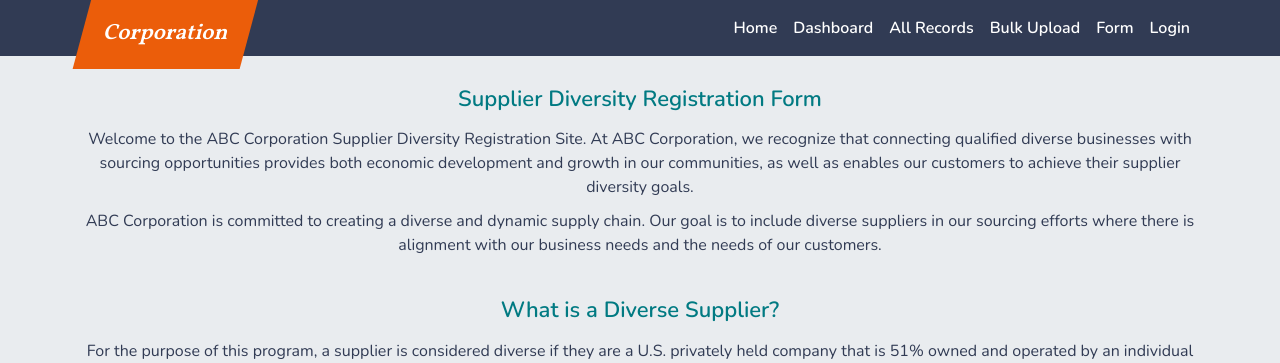
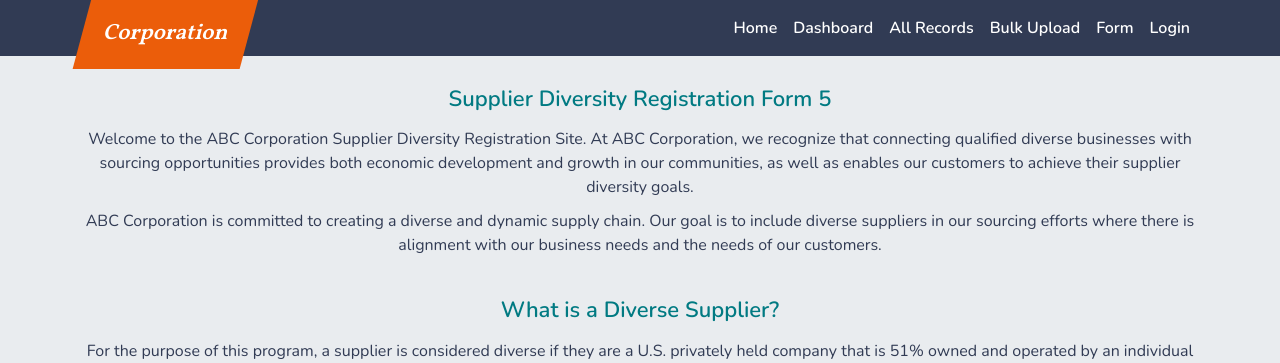
Before and after one commit to Mfaizan2/DiverseSupplierRegistrationPortal, a Django app: page / in a window 1280 px wide. Shown: the top 363 px of the page. Run offline with Django 4.2, Linux system fonts and the light colour scheme; some libraries are stand-ins or nearby versions.

Commit message:
rerun deploy

```diff
--- a/templates/index.html
+++ b/templates/index.html
@@ -8,7 +8,7 @@
     <section class="diversity">
         <div class="container">
             <div class="diversity-content center">
-                <h5 class="theme-heading">Supplier Diversity Registration Form</h5>
+                <h5 class="theme-heading">Supplier Diversity Registration Form 5</h5>
                 <p>Welcome to the ABC Corporation Supplier Diversity Registration Site. At ABC Corporation, we recognize that connecting qualified diverse businesses with sourcing opportunities provides both economic development and growth in our communities, as well as enables our customers to achieve their supplier diversity goals.</p>
                 <p>ABC Corporation is committed to creating a diverse and dynamic supply chain. Our goal is to include diverse suppliers in our sourcing efforts where there is alignment with our business needs and the needs of our customers.</p>
             </div>
```
